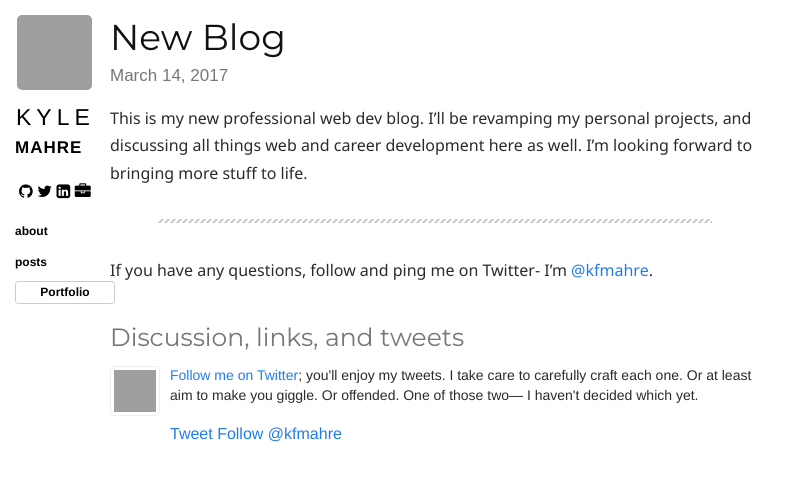
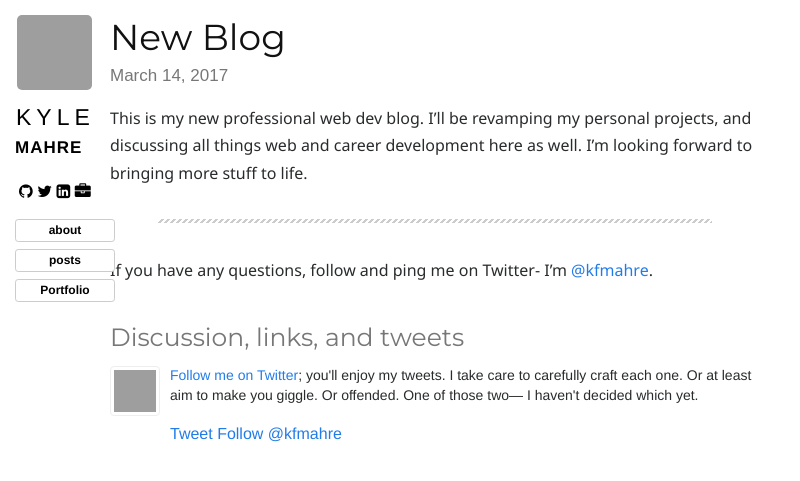
Before and after one commit to kfmahre/kfmahre.github.io, a Jekyll site: the page built from _posts/2017-03-14-left.markdown, in a window 1280 px wide. Shown: the top 481 px of the page, without its empty margins (0-800 px from the left). Built offline with Jekyll 4.4.1, drawn with Linux system fonts in a browser that asks for light colours; nearby versions of some CDN libraries; comment, search, counter and statistics services are not loaded; grey boxes are pictures that could not be loaded.

Commit message:
style: changed all the links in sidebar to secondary buttons

```diff
--- a/_includes/sidebar.html
+++ b/_includes/sidebar.html
@@ -20,8 +20,8 @@
 
   <section class="sections">
     <ul>
-      <li><a href="/about.html">about</a></li>
-      <li><a href="/">posts</a></li>
+      <li><a class="btn btn-secondary btn-sm" href="/about.html">about</a></li>
+      <li><a class="btn btn-secondary btn-sm" href="/">posts</a></li>
     </ul>
     <ul>
       <li><a class="btn btn-secondary btn-sm" href="http://kfmahre.github.io/Portfolio/">Portfolio</a></li>
```
